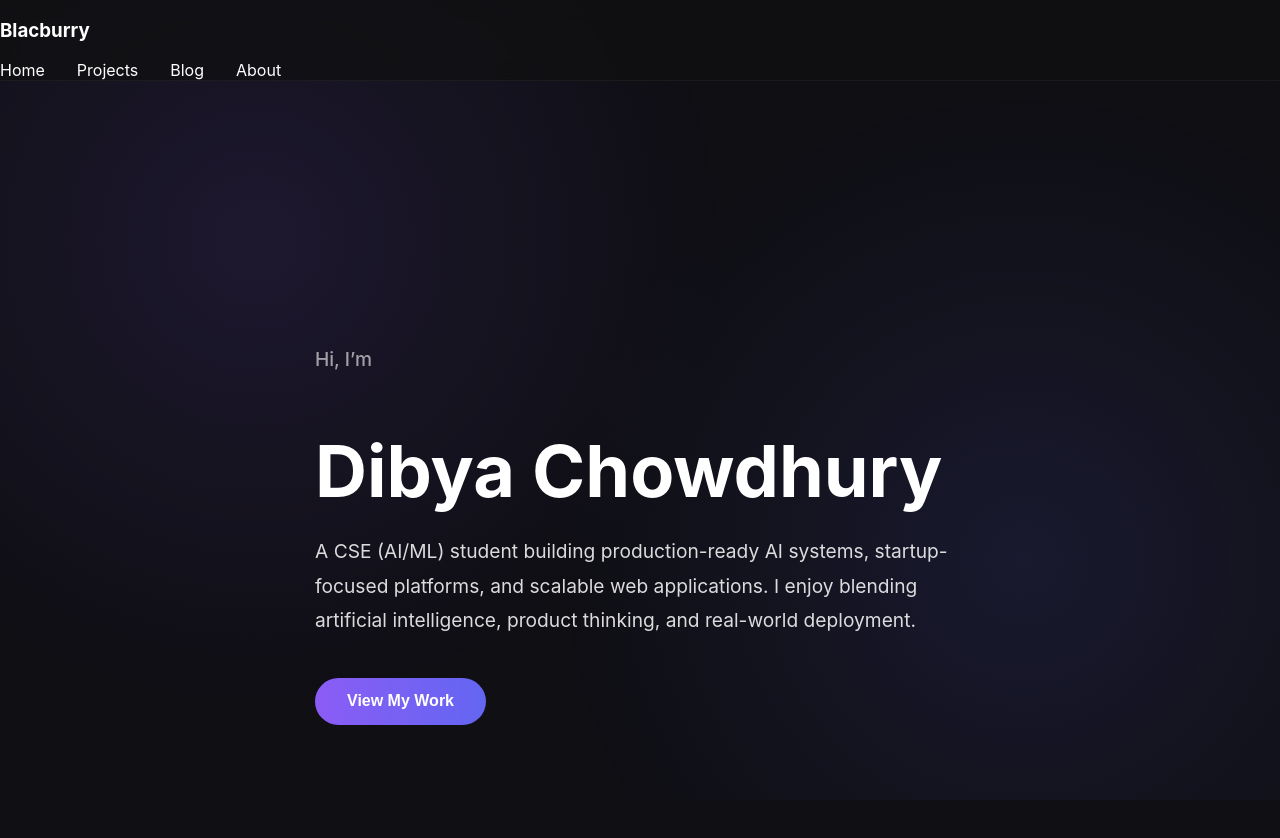
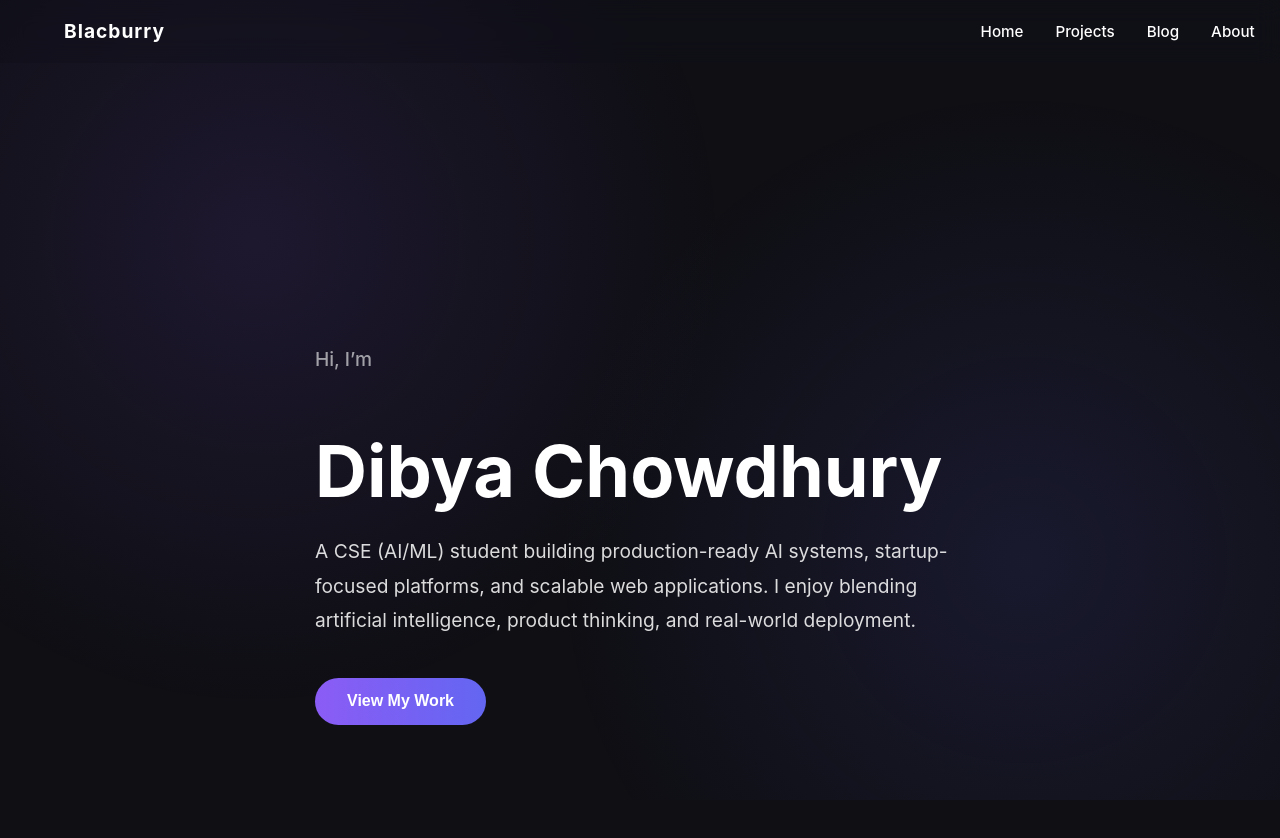
Before and after one commit to Blacburry/blacburry.github.io, a React (Vite) app: page / in a window 1280 px wide. Shown: the top 838 px of the page. Built offline with nearby package versions, Linux system fonts and the light colour scheme.

Commit message:
fixed navbar

```diff
--- a/src/components/Navbar.jsx
+++ b/src/components/Navbar.jsx
@@ -1,60 +1,85 @@
-import { motion } from "framer-motion";
-import { useLocation, useNavigate } from "react-router-dom";
+import { useState, useEffect } from "react";
 
-const Navbar = () => {
-  const location = useLocation();
-  const navigate = useNavigate();
+export default function Navbar() {
+  const [scrolled, setScrolled] = useState(false);
 
-  const scrollToSection = (id) => {
-    if (location.pathname !== "/") {
-      navigate("/");
-      setTimeout(() => {
-        document.getElementById(id)?.scrollIntoView({
-          behavior: "smooth",
-        });
-      }, 100);
-    } else {
-      document.getElementById(id)?.scrollIntoView({
-        behavior: "smooth",
-      });
-    }
+  useEffect(() => {
+    const handleScroll = () => {
+      setScrolled(window.scrollY > 20);
     };
 
+    window.addEventListener("scroll", handleScroll);
+    return () => window.removeEventListener("scroll", handleScroll);
+  }, []);
+
   return (
-    <motion.nav
-      initial={{ y: -80 }}
-      animate={{ y: 0 }}
-      transition={{ duration: 0.6 }}
+    <nav
       style={{
         position: "fixed",
         top: 0,
         width: "100%",
         zIndex: 1000,
-  background: "rgba(17,17,17,0.7)",
-  backdropFilter: "blur(10px)",
-  borderBottom: "1px solid rgba(255,255,255,0.05)"
+        padding: "1.2rem 5%",
+        display: "flex",
+        justifyContent: "space-between",
+        alignItems: "center",
+        background: scrolled
+          ? "rgba(15,15,25,0.8)"
+          : "rgba(15,15,25,0.4)",
+        backdropFilter: "blur(12px)",
+        borderBottom: scrolled
+          ? "1px solid rgba(255,255,255,0.08)"
+          : "1px solid transparent",
+        transition: "all 0.3s ease",
       }}
     >
-      <h3 style={{ cursor: "pointer" }} onClick={() => scrollToSection("home")}>
+      {/* Logo */}
+      <div
+        style={{
+          fontWeight: "700",
+          fontSize: "1.2rem",
+          letterSpacing: "1px",
+        }}
+      >
         Blacburry
-      </h3>
+      </div>
 
-      <div style={{ display: "flex", gap: "2rem" }}>
-        <span onClick={() => scrollToSection("home")} style={{ cursor: "pointer" }}>
-          Home
-        </span>
-        <span onClick={() => scrollToSection("projects")} style={{ cursor: "pointer" }}>
-          Projects
-        </span>
-        <span onClick={() => scrollToSection("blog")} style={{ cursor: "pointer" }}>
-          Blog
-        </span>
-        <span onClick={() => scrollToSection("about")} style={{ cursor: "pointer" }}>
-          About
-        </span>
+      {/* Nav Links */}
+      <div
+        style={{
+          display: "flex",
+          gap: "2rem",
+          fontSize: "0.95rem",
+          fontWeight: "500",
+        }}
+      >
+        {["Home", "Projects", "Blog", "About", "Contact"].map((item) => (
+          <a
+            key={item}
+            href={`#${item.toLowerCase()}`}
+            style={{
+              position: "relative",
+              textDecoration: "none",
+              color: "white",
+              transition: "0.3s",
+            }}
+          >
+            {item}
+            <span
+              style={{
+                position: "absolute",
+                left: 0,
+                bottom: "-4px",
+                width: "0%",
+                height: "2px",
+                background: "#8b5cf6",
+                transition: "0.3s",
+              }}
+              className="nav-underline"
+            />
+          </a>
+        ))}
       </div>
-    </motion.nav>
+    </nav>
   );
-};
-
-export default Navbar;
+}
--- a/src/index.css
+++ b/src/index.css
@@ -206,3 +206,10 @@ section > * {
   -webkit-background-clip: text;
   -webkit-text-fill-color: transparent;
 }
+nav a:hover .nav-underline {
+  width: 100%;
+}
+
+nav a:hover {
+  color: #8b5cf6;
+}
```
Lines whose indentation alone changed are shown as unchanged.
